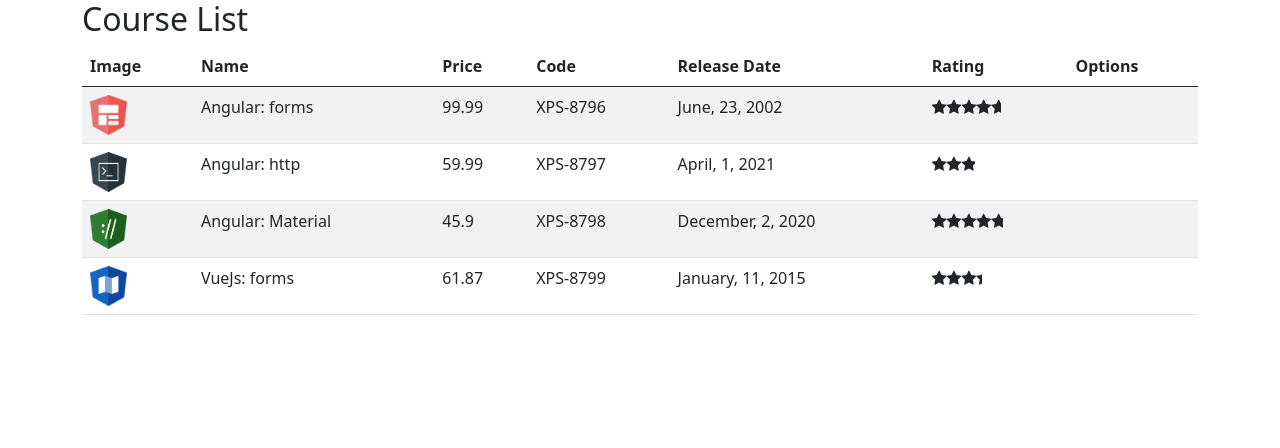
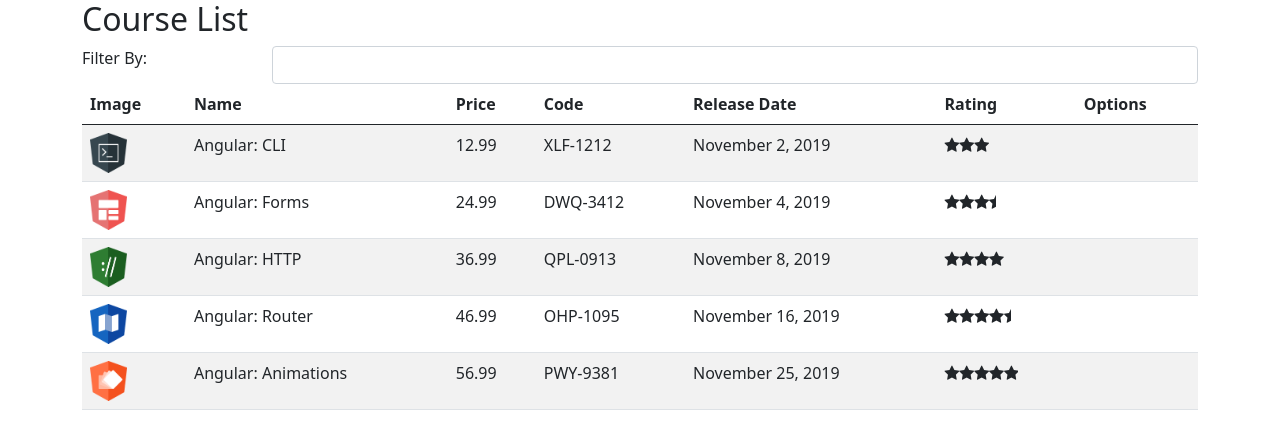
Before and after one commit to flipChandler/course-manager-app, an Angular app in the folder course-manager/: page / in a window 1280 px wide. Shown: the top 448 px of the page. Built offline with nearby package versions, Linux system fonts and the light colour scheme.

Commit message:
two-way-data-binding para filtrar a busca no input-text

```diff
--- a/course-manager/src/app/courses/course-list.component.html
+++ b/course-manager/src/app/courses/course-list.component.html
@@ -1,4 +1,14 @@
 <h2>Course List</h2>
+
+<div class="form-group row">
+  <label class="col-sm-2">
+    Filter By:
+  </label>
+
+  <div class="col-sm-10">
+    <input [(ngModel)]="filter" class="form-control">
+  </div>
+</div>
 
 <table class="table table-striped">
   <thead>
@@ -13,7 +23,7 @@
     </tr>
   </thead>
   <tbody>
-    <tr *ngFor="let course of courses">
+    <tr *ngFor="let course of _filteredCourses">
       <td><img [src]="course.imageUrl" height="40"></td>
       <td>{{ course.name }}</td>
       <td>{{ course.price }}</td>
--- a/course-manager/src/app/courses/course-list.component.ts
+++ b/course-manager/src/app/courses/course-list.component.ts
@@ -1,5 +1,7 @@
+import { Course } from 'src/app/courses/course';
+import { CourseService } from './course.service';
 import { Component, OnInit } from "@angular/core";
-import { Course } from "src/app/courses/course";
+
 
 @Component({
   selector: 'app-course-list',
@@ -7,50 +9,37 @@
 })
 export class CourseListComponent implements OnInit {
 
-  courses: Course[] = [];
+  // variavel com underscore indica que ela só valerá dentro desse componente
+  _courses: Course[] = [];
+
+  _filterBy: string;
+
+  _filteredCourses: Course[] = [];
+
+  // dependência de CourseService sendo injetada em CourseListComponent pelo Angular
+  constructor(private service: CourseService) {
+
+  }
 
   ngOnInit() {
-    this.courses = [
-      {
-        id: 1,
-        name: 'Angular: forms',
-        imageUrl: '/assets/images/forms.png',
-        price: 99.99,
-        code: 'XPS-8796',
-        duration: 120,
-        rating: 4.7,
-        releaseDate: 'June, 23, 2002'
-      },
-      {
-        id: 2,
-        name: 'Angular: http',
-        imageUrl: '/assets/images/cli.png',
-        price: 59.99,
-        code: 'XPS-8797',
-        duration: 60,
-        rating: 2.9,
-        releaseDate: 'April, 1, 2021'
-      },
-      {
-        id: 3,
-        name: 'Angular: Material',
-        imageUrl: '/assets/images/http.png',
-        price: 45.9,
-        code: 'XPS-8798',
-        duration: 152,
-        rating: 4.8,
-        releaseDate: 'December, 2, 2020'
-      },
-      {
-        id: 4,
-        name: 'VueJs: forms',
-        imageUrl: '/assets/images/router.png',
-        price: 61.87,
-        code: 'XPS-8799',
-        duration: 87,
-        rating: 3.4,
-        releaseDate: 'January, 11, 2015'
-      }
-    ]
+    this._courses = this.service.retrieveAll();
+    this._filteredCourses = this._courses;
   }
+
+  set filter(value: string) {
+    this._filterBy = value;
+
+    // pega uma sequencia de substrings e bater com algum campo do curso
+    // vai retornar no array
+    this._filteredCourses = this._courses
+      .filter((course: Course) => course.name.toLowerCase()
+        .indexOf(this._filterBy.toLowerCase()) > -1
+      );
+  }
+
+  get filter() {
+    return this._filterBy;
+  }
+
+
 }
--- /dev/null
+++ b/course-manager/src/app/courses/course.service.ts
@@ -0,0 +1,75 @@
+import { Injectable } from "@angular/core";
+import { Course } from "./course";
+
+// NÃO POSSUIR VARIAVEIS QUE UTILIZAM EM OUTRAS CLASSES
+// TER SOMENTE VARIÁVEIS ESTÁTICAS PARA USO DA PROPRIA CLASSE DE SERVIÇOS
+// ter métodos simples em serviços
+
+// elegível para injeção de dependências
+@Injectable({
+  providedIn: 'root'
+})
+export class CourseService {
+
+    retrieveAll():Course[] {
+      return COURSES;
+    }
+}
+
+var COURSES: Course[] = [
+  {
+      id: 1,
+      name: 'Angular: CLI',
+      releaseDate: 'November 2, 2019',
+      description: 'Neste curso, os alunos irão obter um grande conhecimento nos principais recursos do CLI.',
+      duration: 120,
+      code: 'XLF-1212',
+      rating: 3,
+      price: 12.99,
+      imageUrl: '/assets/images/cli.png',
+  },
+  {
+      id: 2,
+      name: 'Angular: Forms',
+      releaseDate: 'November 4, 2019',
+      description: 'Neste curso, os alunos irão obter um conhecimento aprofundado sobre os recursos disponíveis no módulo de Forms.',
+      duration: 80,
+      code: 'DWQ-3412',
+      rating: 3.5,
+      price: 24.99,
+      imageUrl: '/assets/images/forms.png',
+  },
+  {
+      id: 3,
+      name: 'Angular: HTTP',
+      releaseDate: 'November 8, 2019',
+      description: 'Neste curso, os alunos irão obter um conhecimento aprofundado sobre os recursos disponíveis no módulo de HTTP.',
+      duration: 80,
+      code: 'QPL-0913',
+      rating: 4.0,
+      price: 36.99,
+      imageUrl: '/assets/images/http.png',
+  },
+  {
+      id: 4,
+      name: 'Angular: Router',
+      releaseDate: 'November 16, 2019',
+      description: 'Neste curso, os alunos irão obter um conhecimento aprofundado sobre os recursos disponíveis no módulo de Router.',
+      duration: 80,
+      code: 'OHP-1095',
+      rating: 4.5,
+      price: 46.99,
+      imageUrl: '/assets/images/router.png',
+  },
+  {
+      id: 5,
+      name: 'Angular: Animations',
+      releaseDate: 'November 25, 2019',
+      description: 'Neste curso, os alunos irão obter um conhecimento aprofundado sobre os recursos disponíveis sobre Animation.',
+      duration: 80,
+      code: 'PWY-9381',
+      rating: 5,
+      price: 56.99,
+      imageUrl: '/assets/images/animations.png',
+  }
+];
--- a/course-manager/src/app/courses/course.ts
+++ b/course-manager/src/app/courses/course.ts
@@ -2,6 +2,7 @@
   id: number;
   name: string;
   imageUrl: string;
+  description: string;
   price: number;
   code: string;
   duration: number;
```
